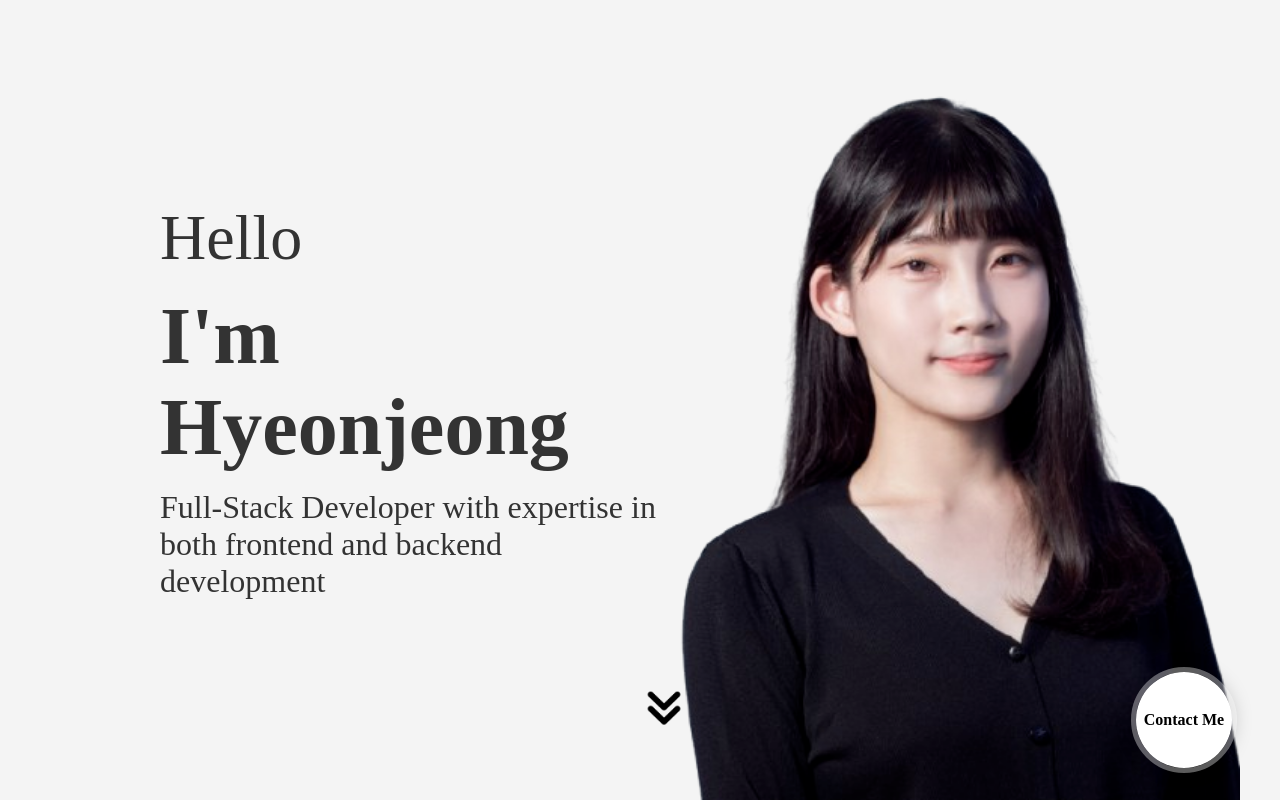
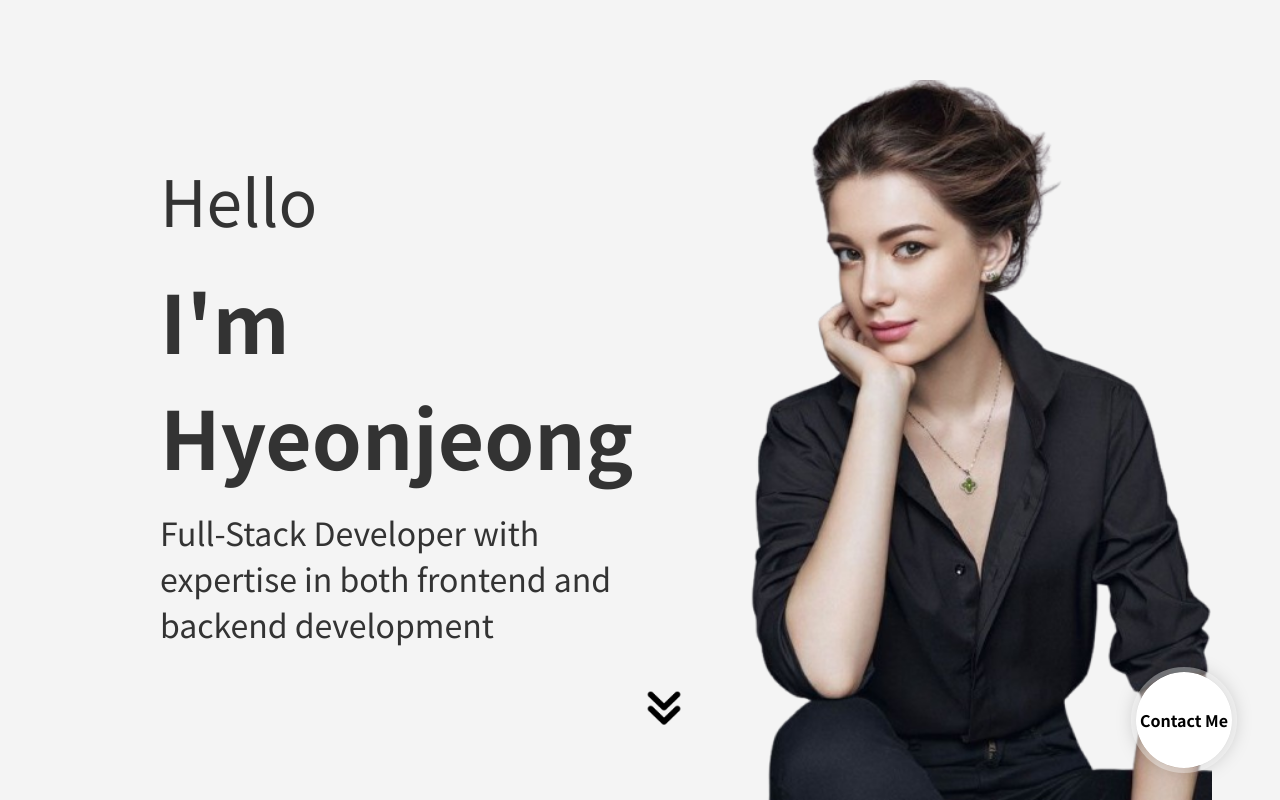
Before and after one commit to emily-hong/my-portfolio, a Next.js app: page / in a window 1280 px wide. Built offline with nearby package versions, Linux system fonts and the light colour scheme.

Commit message:
feat: 폰트스타일 추가

```diff
--- a/components/Pages/First/FirstPage.tsx
+++ b/components/Pages/First/FirstPage.tsx
@@ -21,8 +21,8 @@ export const FirstPage = () => {
 
       <RightSection>
         <ImgContainer>
-          {/* <img src="/images/sample-profile.png" alt="profile" /> */}
-          <img src="/images/profile-img.png" alt="profile" />
+          <img src="/images/sample-profile.png" alt="profile" />
+          {/* <img src="/images/profile-img.png" alt="profile" /> */}
         </ImgContainer>
       </RightSection>
 
--- a/styles/global.css
+++ b/styles/global.css
@@ -1,3 +1,5 @@
+@import url("https://fonts.googleapis.com/css2?family=Noto+Sans+KR:wght@100..900&display=swap");
+
 * {
   margin: 0;
   padding: 0;
@@ -14,6 +16,7 @@ body {
   /* cursor: url("/images/cursor-icon.png"), auto; */
   /* cursor: url("/images/cursor-pointer.png"), pointer; 커스텀 커서 설정 */
   /* cursor: url("/images/cat-cursor.png"), auto; */
+  font-family: "Noto Sans KR", sans-serif;
 }
 
 html {
```
